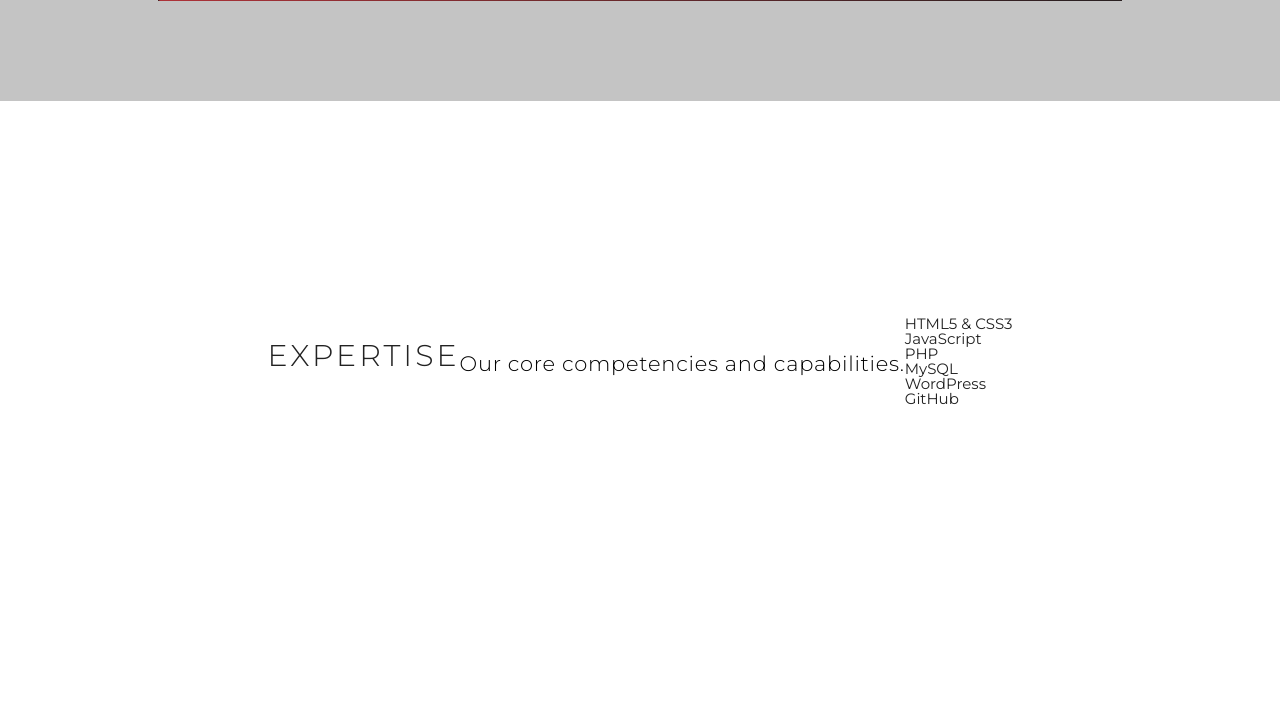
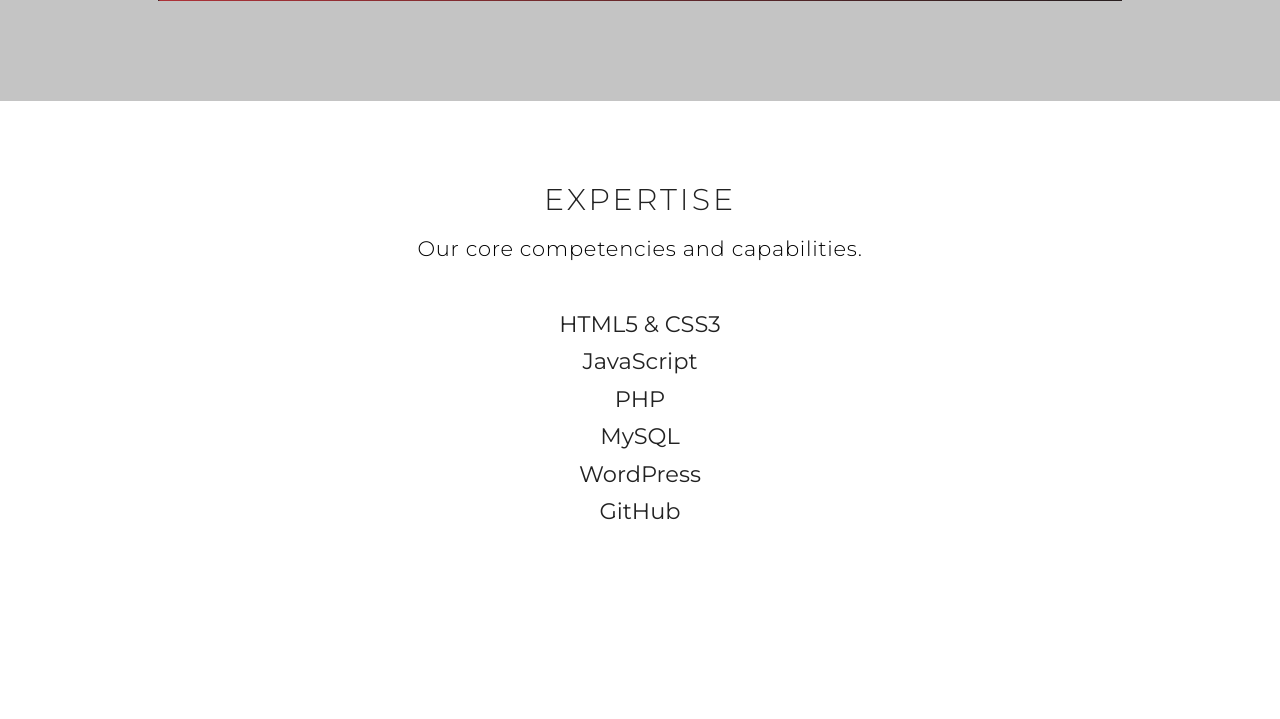
Before and after one commit to TKNRFJK1208/qa-final-project, a PHP site: page / in a window 1280 px wide. Shown: the part 5377-6096 px from the top of the page. Run offline with PHP 8.4, Linux system fonts and the light colour scheme; some web fonts are replaced.

Commit message:
add expertise design to the expertise section by adding expertise.css

```diff
--- a/partials/head.php
+++ b/partials/head.php
@@ -12,5 +12,6 @@
   <link rel="stylesheet" href="../styles/banner.css">
   <link rel="stylesheet" href="../styles/about.css">
   <link rel="stylesheet" href="../styles/project.css">
+  <link rel="stylesheet" href="../styles/expertise.css">
 </head>
 <body>
--- /dev/null
+++ b/styles/expertise.css
@@ -0,0 +1,26 @@
+/* Expertise Section */
+
+#expertise .expertise {
+  flex-direction: column;
+  text-align: center;
+  max-width: 1200px;
+  margin: 0 auto;
+  padding: 0px 20px;
+  width: 80vw;
+}
+
+#expertise .skill-list {
+  margin-top: 30px;
+}
+
+#expertise .skill-list li {
+  margin: 15px;
+  font-size: 1.5rem;
+}
+
+@media (min-width: 768px) {
+}
+@media (min-width: 992px) {
+}
+@media (min-width: 1200px) {
+}
```
Also changed, not shown: styles/main.css (+7 -0 lines).
